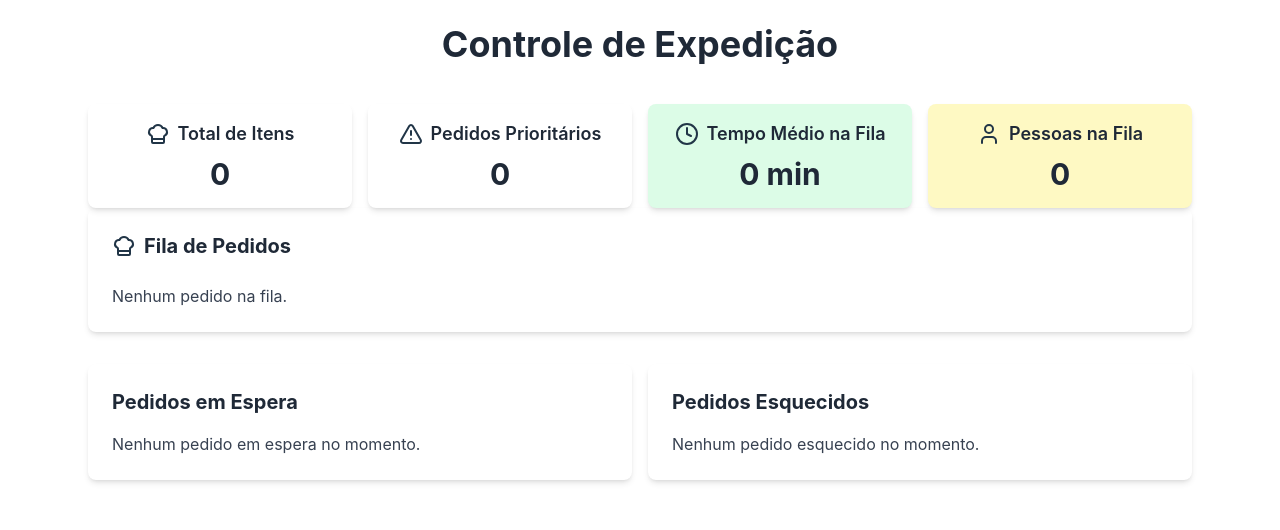
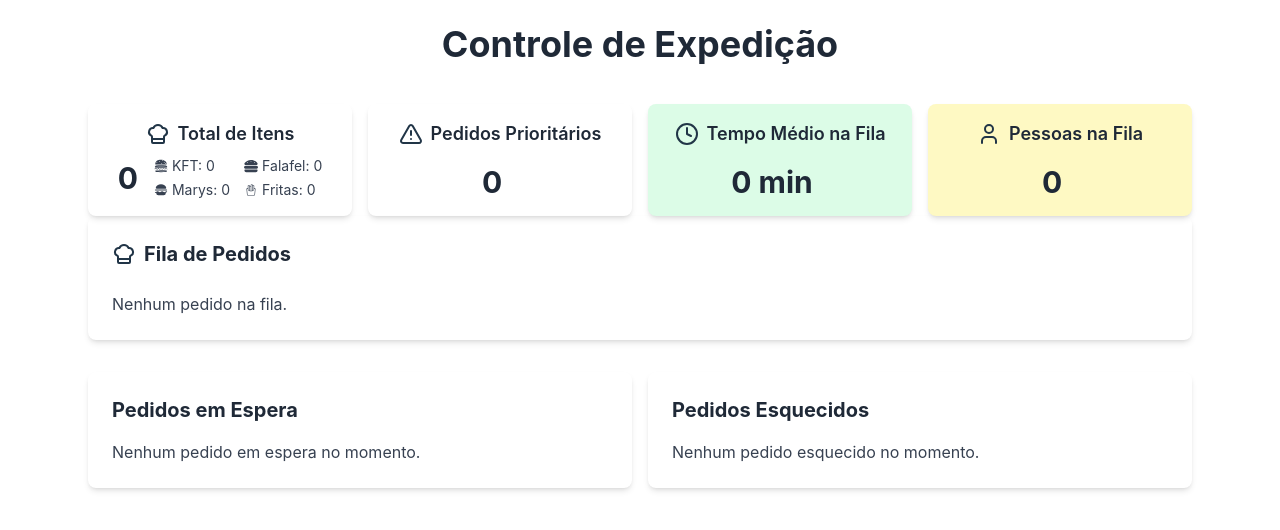
Before and after one commit to TamLeal/Souk-app-to-production, a React (Vite) app: page /expedicao in a window 1280 px wide. Shown: the top 530 px of the page. Built offline with nearby package versions, Linux system fonts and the light colour scheme.

Commit message:
total itens card, adjusted

```diff
--- a/src/components/shared/PanelCard.jsx
+++ b/src/components/shared/PanelCard.jsx
@@ -1,16 +1,17 @@
 import React from 'react';
 import { FaHamburger } from 'react-icons/fa';
+import { GiHamburger } from 'react-icons/gi';
 import { PiHamburgerFill } from 'react-icons/pi';
 import { CiFries } from 'react-icons/ci';
 
 const getItemIcon = (name) => {
   switch (name.toLowerCase()) {
     case 'kft':
+      return <GiHamburger className="mr-1" />;
+    case 'falafel':
       return <FaHamburger className="mr-1" />;
-    case 'falafel':
+    case 'marys':
       return <PiHamburgerFill className="mr-1" />;
-    case 'marys':
-      return <FaHamburger className="mr-1" />;
     case 'fritas':
       return <CiFries className="mr-1" />;
     default:
@@ -19,23 +20,53 @@ const getItemIcon = (name) => {
 };
 
 const PanelCard = ({ icon, label, value, items = [], color }) => {
-  return (
-    <div className={`p-4 bg-${color}-100 rounded-lg shadow-md hover:bg-${color}-200 transition-all duration-300`}>
-      <div className="flex items-center justify-center mb-2">
-        {icon}
-        <span className="ml-2 text-lg font-semibold text-gray-800">{label}</span>
-      </div>
-      <div className="text-3xl font-bold text-center text-gray-800">{value}</div>
-      {items.length > 0 && (
-        <div className="mt-4 grid grid-cols-2 gap-x-3 gap-y-1 text-xs sm:text-sm text-gray-700">
-          {items.map((item, index) => (
-            <div key={index} className="flex items-center">
+  let content;
+
+  if (label === "Total de Itens") {
+    const produtos = ['KFT', 'Falafel', 'Marys', 'Fritas'];
+
+    const itensFixos = produtos.map((produto) => {
+      const item = items.find(item => item.name.toLowerCase() === produto.toLowerCase());
+      return {
+        name: produto,
+        quantity: item ? item.quantity : 0,
+      };
+    });
+
+    content = (
+      <>
+        <div className="text-3xl font-bold text-gray-800 mr-4">
+          {value}
+        </div>
+        <div className="grid grid-cols-2 gap-x-3 gap-y-1 text-xs sm:text-sm text-gray-700">
+          {itensFixos.map((item, index) => (
+            <div key={index} className="flex items-center whitespace-nowrap">
               {getItemIcon(item.name)}
               <span>{item.name}: {item.quantity}</span>
             </div>
           ))}
         </div>
-      )}
+      </>
+    );
+  } else {
+    content = (
+      <>
+        <div className="text-3xl font-bold text-gray-800 mr-4">
+          {value}
+        </div>
+      </>
+    );
+  }
+
+  return (
+    <div className={`p-4 rounded-lg shadow-md bg-${color}-100 hover:bg-${color}-200 transition-all duration-300 flex flex-col justify-between h-full`}>
+      <div className="flex items-center justify-center mb-2">
+        {icon}
+        <span className="ml-2 text-lg font-semibold text-gray-800">{label}</span>
+      </div>
+      <div className="flex items-center justify-center">
+        {content}
+      </div>
     </div>
   );
 };
```
